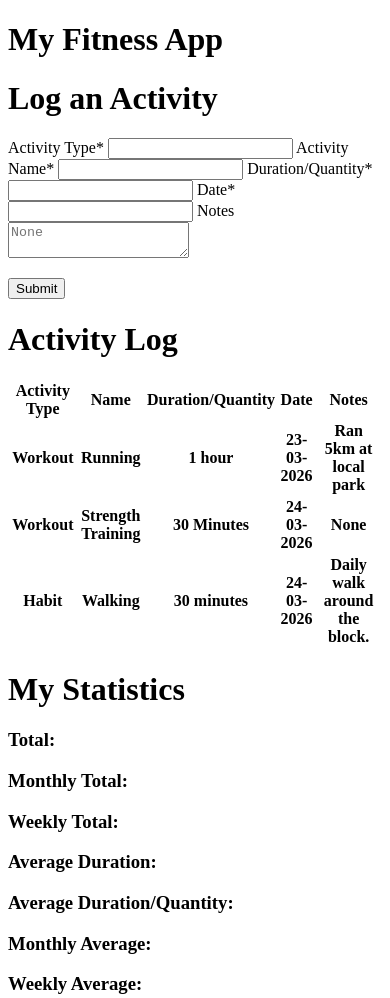
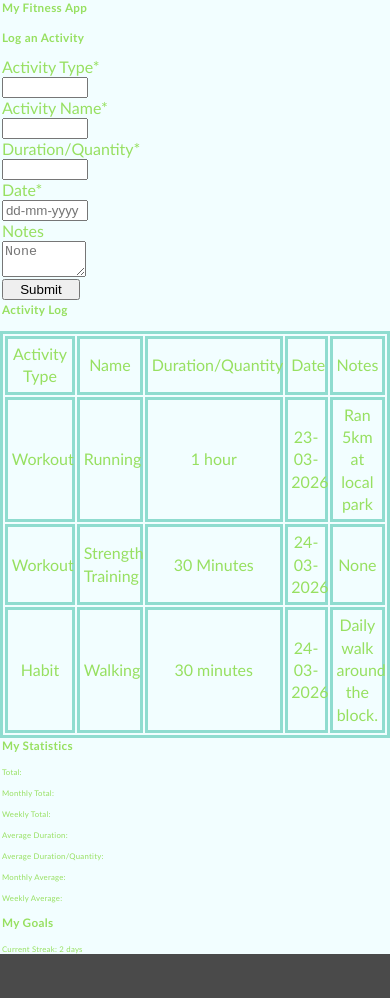
Before and after one commit to FritRin/Simple-Fitness-Tracker-Webapp, a plain HTML site: page index.html in a window 390 px wide. Shown: the top 998 px of the page. After the commit the page ends 954 px from the top, so only its background shows below. Drawn offline with Linux system fonts and the light colour scheme.

Commit message:
majority of styles done, responsive design still pending

```diff
--- a/css/formStyle.css
+++ b/css/formStyle.css
@@ -0,0 +1,21 @@
+@charset "utf-8";
+
+label{
+    display: block;
+    margin: 0.5%;
+    width: 30%;
+    font-weight: normal;
+    color: rgb(151, 224, 97);
+}
+
+input, select {
+    display: block;
+    margin: 0.5%;
+    width: 20%;
+}
+
+textarea{
+    display: block;
+    margin: 0.5%;
+    width: 20%;
+}
--- a/css/mainStyle.css
+++ b/css/mainStyle.css
@@ -8,15 +8,21 @@ the app colours consist of mainly softer greens and blue over an off-white backg
 
 /* currently undecided on a specific font */
 html {
-    background-color: rgb(242, 254, 255);
+    background: rgb(74, 74, 74);
     font-family:'Trebuchet MS', 'Lucida Sans Unicode', 'Lucida Grande', 'Lucida Sans', Arial, sans-serif;
     height: 100%;
 }
 
 body{
+    background-color: rgb(242, 254, 255);
     min-height: 100%;
-    margin: auto;
+    margin: 0px auto;
     width: 100%;
+    border-left: 1%;
+    border-right: 1%;
+    min-width: 320px;
+    max-width: 1024px;
+    box-shadow: rgb(186, 235, 151) 10px 0px 40px, rgb(186, 235, 151) -10px 0px 40px;
 }
 
 /* Header img Styles
@@ -24,12 +30,30 @@ Still needs header img to style! */
 
 /* Heading Styles */
 h1{
-    font-weight: 300;
-    font-size: 10vw;
+    font-weight: bold;
+    font-size: 3vw;
     letter-spacing: 0.03em;
     line-height: 1.2em;
-    margin-bottom: 5%;
-    margin-left: 2%;
+    margin-bottom: 4%;
+    color: rgb(151, 224, 97);
+    margin-left: 0.5%
+}
+
+h2{
+    font-weight: 300;
+    font-size: 2vw;
+    letter-spacing: 0.03em;
+    line-height: 1.2em;
+    margin-bottom: 3%;
+    color: rgb(151, 224, 97);
+    margin-left: 0.5%;
 }
 
 /* Responsive Design */
+@media only screen and (max-width:640px) {
+
+}
+
+@media only screen and (min-width: 641px){
+
+}
--- a/css/tableStyle.css
+++ b/css/tableStyle.css
@@ -0,0 +1,23 @@
+@charset "utf-8";
+
+table{
+    background-color: rgb(242, 254, 255);
+    border: 3px solid rgb(143, 220, 207);
+    margin-left: auto;
+    margin-right: auto;
+}
+
+th{
+    border: 3px solid rgb(143, 220, 207);
+    padding: 1%;
+    line-height: 1.4em;
+}
+
+th{
+    font-weight: normal;
+    color: rgb(151, 224, 97);
+}
+
+col#Columns{
+    width: 24%;
+}
--- a/index.html
+++ b/index.html
@@ -5,6 +5,10 @@
     <meta name="viewport" content="width=device-width, initial-scale=1"/>
     <title>My Fitness App</title>
     <!--Links to stylesheets and js here-->
+    <link href="css/resetStyle.css" rel="stylesheet">
+    <link href="css/mainStyle.css" rel="stylesheet">
+    <link href="css/tableStyle.css" rel="stylesheet">
+    <link href="css/formStyle.css" rel="stylesheet">
 </head>
 <body>
     <header>
@@ -28,7 +32,7 @@
         <input name="Amount" id="amnt" type="text" required/>
 
         <label for="Date">Date*</label>
-        <input name="time" id="Date" type="datetime" required/>
+        <input name="time" id="Date" type="datetime" placeholder="dd-mm-yyyy" required/>
 
         <label for="extraNotes">Notes</label>
         <textarea name="Notes" id="extraNotes" type="text" placeholder="None"></textarea>
@@ -39,7 +43,7 @@
     <h1>Activity Log</h1>
     <table id="activityLog">
         <colgroup>
-            <col if="Columns"/>
+            <col id="Columns"/>
             <col class="dataCols" span="5"/>
         </colgroup>
         <thead>
@@ -75,13 +79,13 @@
     </table>
 
     <h1>My Statistics</h1>
-    <h3>Total:</h3>
-    <h3>Monthly Total:</h3>
-    <h3>Weekly Total: </h3>
-    <h3>Average Duration: </h3>
-    <h3>Average Duration/Quantity: </h3>
-    <h3>Monthly Average: </h3>
-    <h3>Weekly Average: </h3>
+    <h2>Total:</h2>
+    <h2>Monthly Total:</h2>
+    <h2>Weekly Total: </h2>
+    <h2>Average Duration: </h2>
+    <h2>Average Duration/Quantity: </h2>
+    <h2>Monthly Average: </h2>
+    <h2>Weekly Average: </h2>
 
     <h1>My Goals</h1>
 
```
Also changed, not shown: devlog.html (+3 -0 lines).
